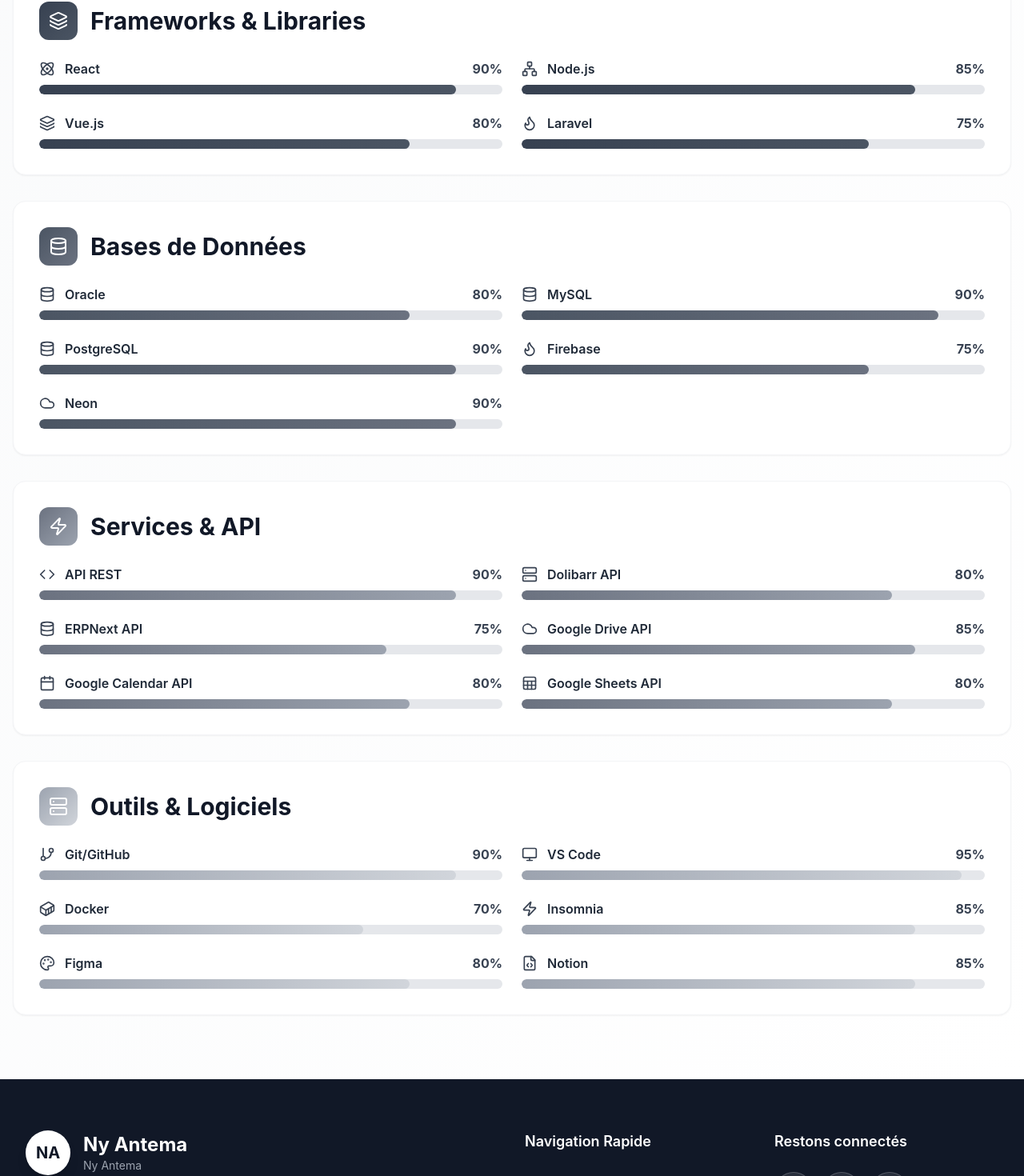
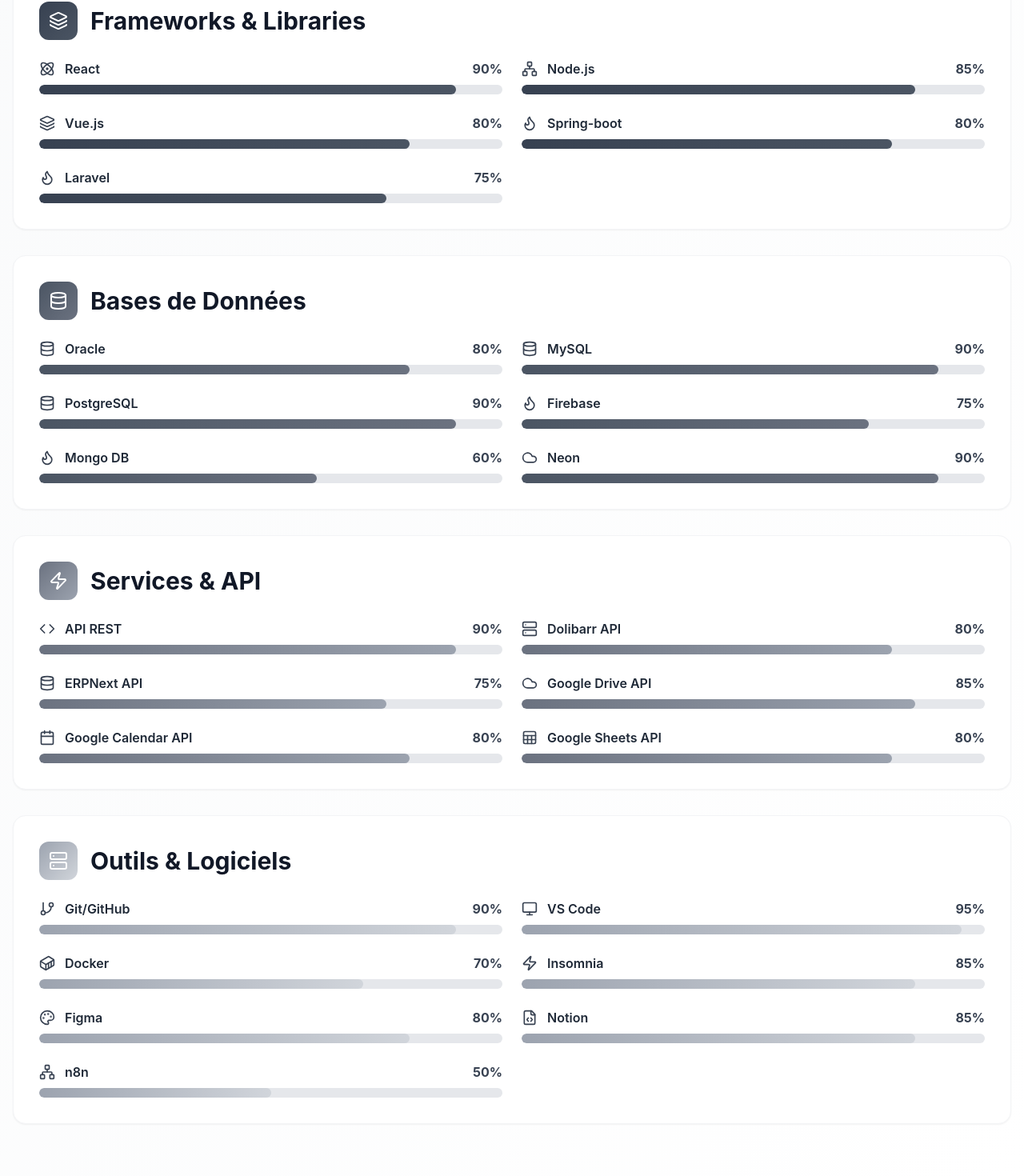
Before and after one commit to Nyantemafy/nyantema-portfolio, a React (Create React App) app: page /competences in a window 1280 px wide. Shown: the part 665-2135 px from the top of the page at 80% size. Built offline with nearby package versions, Linux system fonts and the light colour scheme.

Commit message:
ajout competence

```diff
--- a/src/pages/CompetencesPage.jsx
+++ b/src/pages/CompetencesPage.jsx
@@ -34,6 +34,7 @@
             { name: "React", level: 90, icon: <Atom size={20} className="text-gray-700" /> },
             { name: "Node.js", level: 85, icon: <Network size={20} className="text-gray-700" /> },
             { name: "Vue.js", level: 80, icon: <Layers size={20} className="text-gray-700" /> },
+            { name: "Spring-boot", level: 80, icon: <Flame size={20} className="text-gray-700" /> },
             { name: "Laravel", level: 75, icon: <Flame size={20} className="text-gray-700" /> }
         ],
         databases: [
@@ -41,6 +42,7 @@
             { name: "MySQL", level: 90, icon: <Database size={20} className="text-gray-700" /> },
             { name: "PostgreSQL", level: 90, icon: <Database size={20} className="text-gray-700" /> },
             { name: "Firebase", level: 75, icon: <Flame size={20} className="text-gray-700" /> },
+            { name: "Mongo DB", level: 60, icon: <Flame size={20} className="text-gray-700" /> },
             { name: "Neon", level: 90, icon: <Cloud size={20} className="text-gray-700" /> }
         ],
         outils: [
@@ -49,7 +51,8 @@
             { name: "Docker", level: 70, icon: <Container size={20} className="text-gray-700" /> },
             { name: "Insomnia", level: 85, icon: <Zap size={20} className="text-gray-700" /> },
             { name: "Figma", level: 80, icon: <Palette size={20} className="text-gray-700" /> },
-            { name: "Notion", level: 85, icon: <FileCode size={20} className="text-gray-700" /> }
+            { name: "Notion", level: 85, icon: <FileCode size={20} className="text-gray-700" /> },
+            { name: "n8n", level: 50, icon: <Network size={20} className="text-gray-700" /> }
         ],
         services: [
             { name: "API REST", level: 90, icon: <Code size={20} className="text-gray-700" /> },
```
